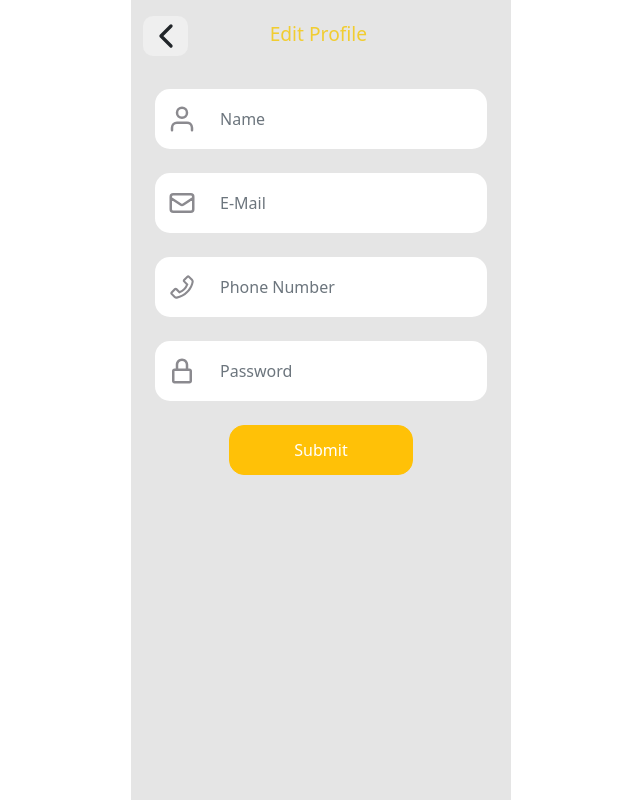
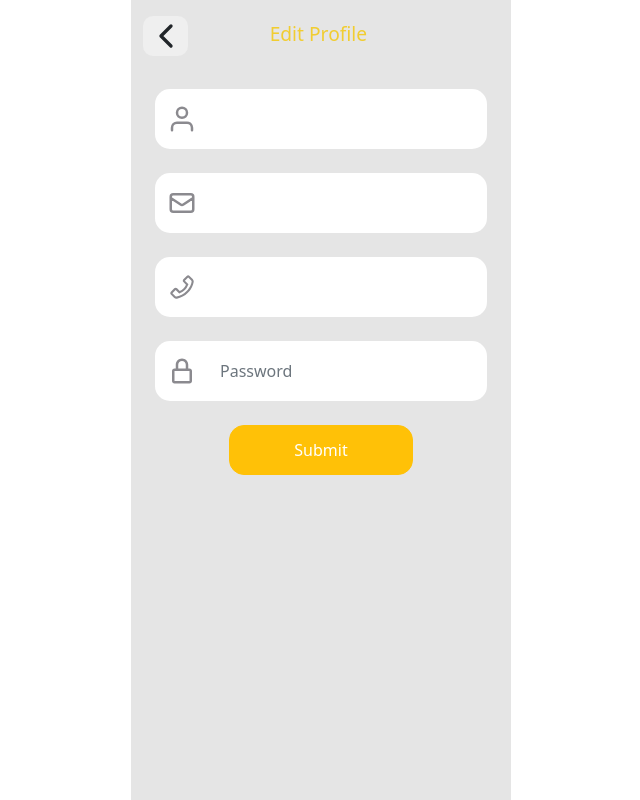
Before and after one commit to rezcode/mama-recipe-nextjs, a Next.js app: page /profile/edit in a window 1280 px wide. Shown: the whole page, without its empty margins (319-959 px from the left). Built offline with nearby package versions, Linux system fonts and the light colour scheme.

Commit message:
[ADD] formik and yup at form edit profile user

```diff
--- a/pages/profile/edit.js
+++ b/pages/profile/edit.js
@@ -20,8 +20,9 @@ const EditProfile = () => {
     setUserDataStorage(JSON.parse(localStorage?.getItem("userDataStorage")));
   }, []);
 
+  console.log("localstorage", userDataStorage);
+
   const handleEdit = (values) => {
-    // console.log("form values", values);
     const { name, email, phoneNumber, password } = values;
     const config = {
       headers: {
@@ -36,7 +37,6 @@ const EditProfile = () => {
       password,
     };
 
-    console.log("body", body);
     if (name === "" && email === "" && phoneNumber === "" && password === "") {
       Swal.fire({
         icon: "warning",
@@ -59,7 +59,10 @@ const EditProfile = () => {
           );
         })
         .catch((err) => {
-          console.log(err);
+          Swal.fire({
+            icon: "error",
+            text: "Something wrong, Update data Failed",
+          });
         })
         .finally(() => {
           formik.setSubmitting(false);
@@ -108,7 +111,7 @@ const EditProfile = () => {
                   <input
                     type="text"
                     className="form-control"
-                    placeholder="Name"
+                    placeholder={userDataStorage?.name}
                     name="name"
                     value={formik.values.name}
                     onChange={formik.handleChange}
@@ -122,7 +125,7 @@ const EditProfile = () => {
                   <input
                     type="email"
                     className="form-control"
-                    placeholder="E-Mail"
+                    placeholder={userDataStorage?.email}
                     name="email"
                     value={formik.values.email}
                     onChange={formik.handleChange}
@@ -136,7 +139,7 @@ const EditProfile = () => {
                   <input
                     type="text"
                     className="form-control"
-                    placeholder="Phone Number"
+                    placeholder={userDataStorage?.phone_number}
                     name="phoneNumber"
                     value={formik.values.phoneNumber}
                     onChange={formik.handleChange}
```
